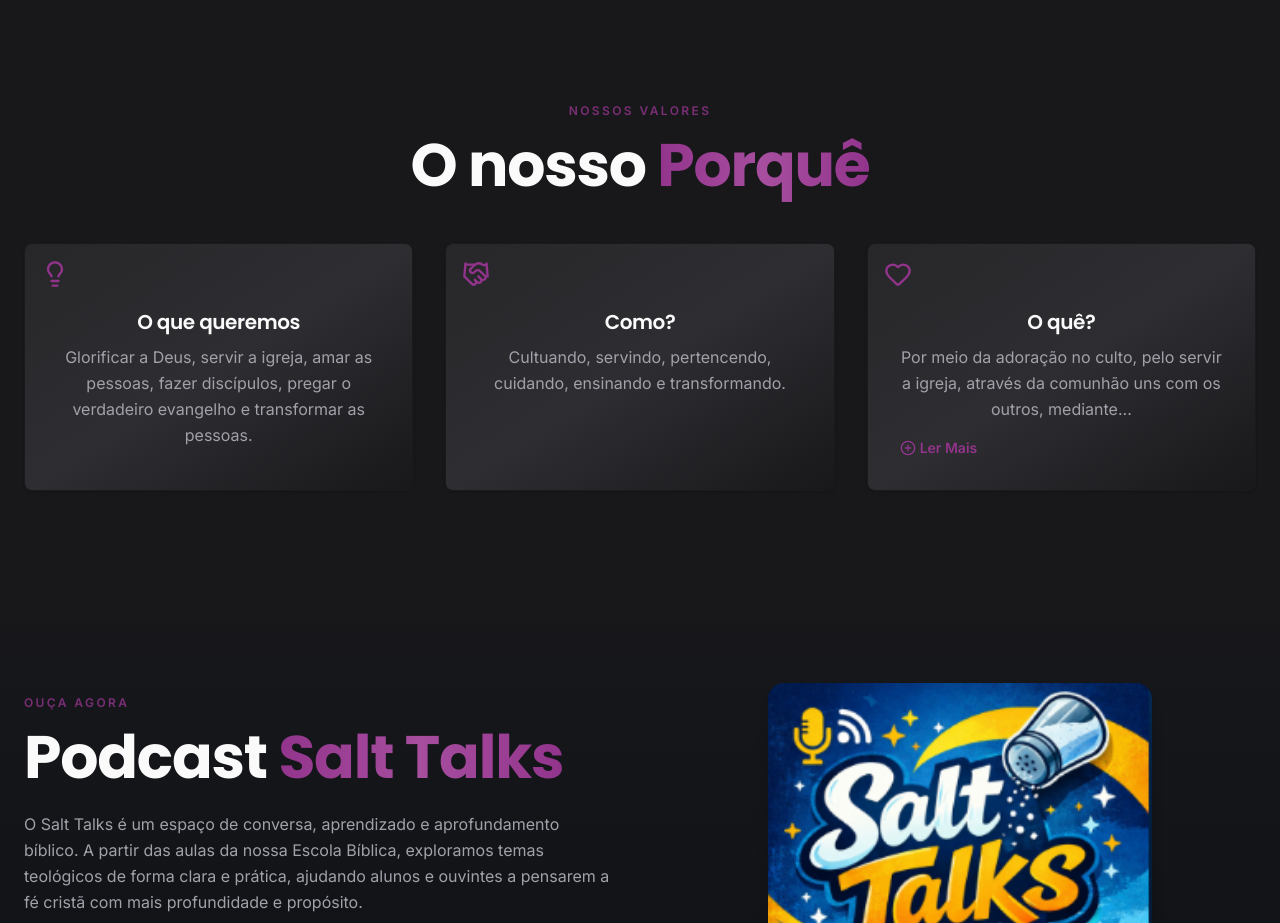
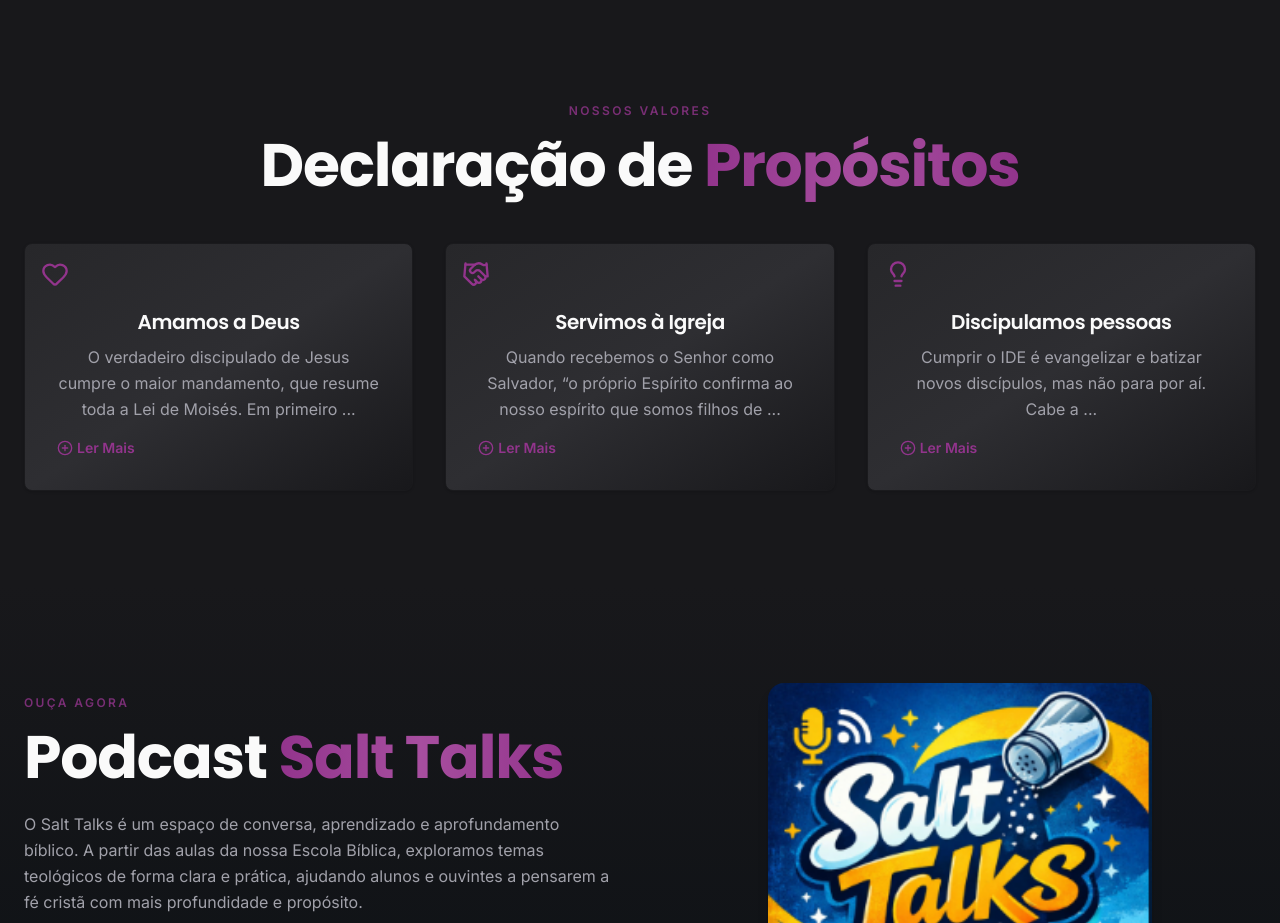
Before and after one commit to DaviAfonso88/SaltWeb, a Next.js app: page /sobre in a window 1280 px wide. Shown: the part 860-1783 px from the top of the page. Built offline with nearby package versions, Linux system fonts and the light colour scheme.

Commit message:
Atualiza a seção Sobre, substituindo os valores e descrições por novos propósitos que refletem a missão e visão da organização, melhorando a clareza e a relevância das informações apresentadas.

```diff
--- a/app/sobre/page.tsx
+++ b/app/sobre/page.tsx
@@ -57,23 +57,37 @@ export default function Sobre() {
             Nossos Valores
           </SectionLabel>
           <h2 className="text-4xl md:text-5xl lg:text-6xl font-bold font-heading mb-12">
-            O nosso <span className="text-gradient">Porquê</span>
+            Declaração de <span className="text-gradient">Propósitos</span>
           </h2>
           <div className="grid md:grid-cols-3 gap-8">
             <ValueCard
-              icon="Lightbulb"
-              title="O que queremos"
-              description="Glorificar a Deus, servir a igreja, amar as pessoas, fazer discípulos, pregar o verdadeiro evangelho e transformar as pessoas."
+              icon="Heart"
+              title="Amamos a Deus"
+              description="O verdadeiro discipulado de Jesus cumpre o maior
+                      mandamento, que resume toda a Lei de Moisés. Em
+                      primeiro lugar, amar a Deus e, consequentemente, ao
+                      próximo. Isso ocorre quando buscamos adorar, obedecer
+                      e confiar em Deus."
             />
             <ValueCard
               icon="Handshake"
-              title="Como?"
-              description="Cultuando, servindo, pertencendo, cuidando, ensinando e transformando."
+              title="Servimos à Igreja"
+              description="Quando recebemos o Senhor como Salvador,
+
+                “o próprio
+                Espírito confirma ao nosso espírito que somos filhos de
+                Deus” (Rm 8.16). Dessa forma, passamos não apenas a
+                amá-lo, mas somos capacitados pelo próprio Espírito
+                Santo para servi-lo."
             />
             <ValueCard
-              icon="Heart"
-              title="O quê?"
-              description="Por meio da adoração no culto, pelo servir a igreja, através da comunhão uns com os outros, mediante ao discipulado que imite a Cristo, fazendo o uso do evangelho e de ações que refletem a luz de Deus no mundo."
+              icon="Lightbulb"
+              title="Discipulamos pessoas"
+              description="Cumprir o IDE é evangelizar e batizar novos discípulos,
+                mas não para por aí. Cabe a todo seguidor de Jesus,
+                enquanto peregrino na terra, caminhar ao lado de outros
+                discípulos, como Jesus fez no caminho de Emaús, e
+                ensinar toda a Escritura."
               initialChars={100}
             />
           </div>
```
